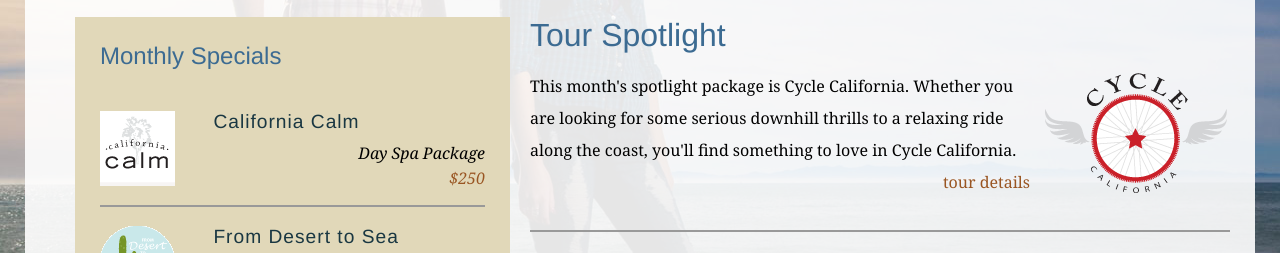
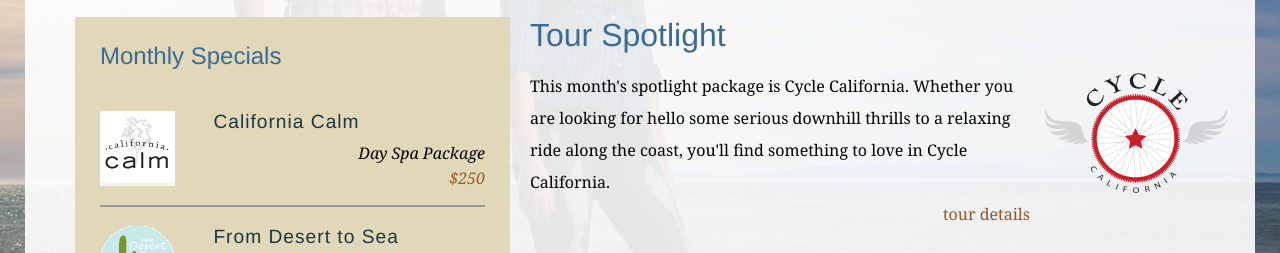
Before and after one commit to paulajs/lynda-tut2, a plain HTML site: page index.html in a window 1280 px wide. Shown: the part 462-715 px from the top of the page. Drawn offline with Linux system fonts and the light colour scheme.

Commit message:
added bs to text

```diff
--- a/index.html
+++ b/index.html
@@ -63,7 +63,7 @@
         <div id="mainContent">
           <div id="mainArticle">
             <h1>Tour Spotlight</h1>
-            <p class="spotlight">This month's spotlight package is Cycle California. Whether you are looking for some serious downhill thrills to a relaxing ride along the coast, you'll find something to love in Cycle California.<br /> <span class="accent"><a href="tours_cycle.html" title="Cycle California">tour details</a></span></p>
+            <p class="spotlight">This month's spotlight package is Cycle California. Whether you are looking for  hello some serious downhill thrills to a relaxing ride along the coast, you'll find something to love in Cycle California.<br /> <span class="accent"><a href="tours_cycle.html" title="Cycle California">tour details</a></span></p>
 
             <h1>Explorer's Podcast</h1>
             <p class="videoText">Join us each month as we publish a new Explore California video podcast, with featured tours, customer photos, and some exciting new features!<span class="accent"><a href="explorers/video.html" title="Video Podcast">Watch the full video</a></span></p>
```
